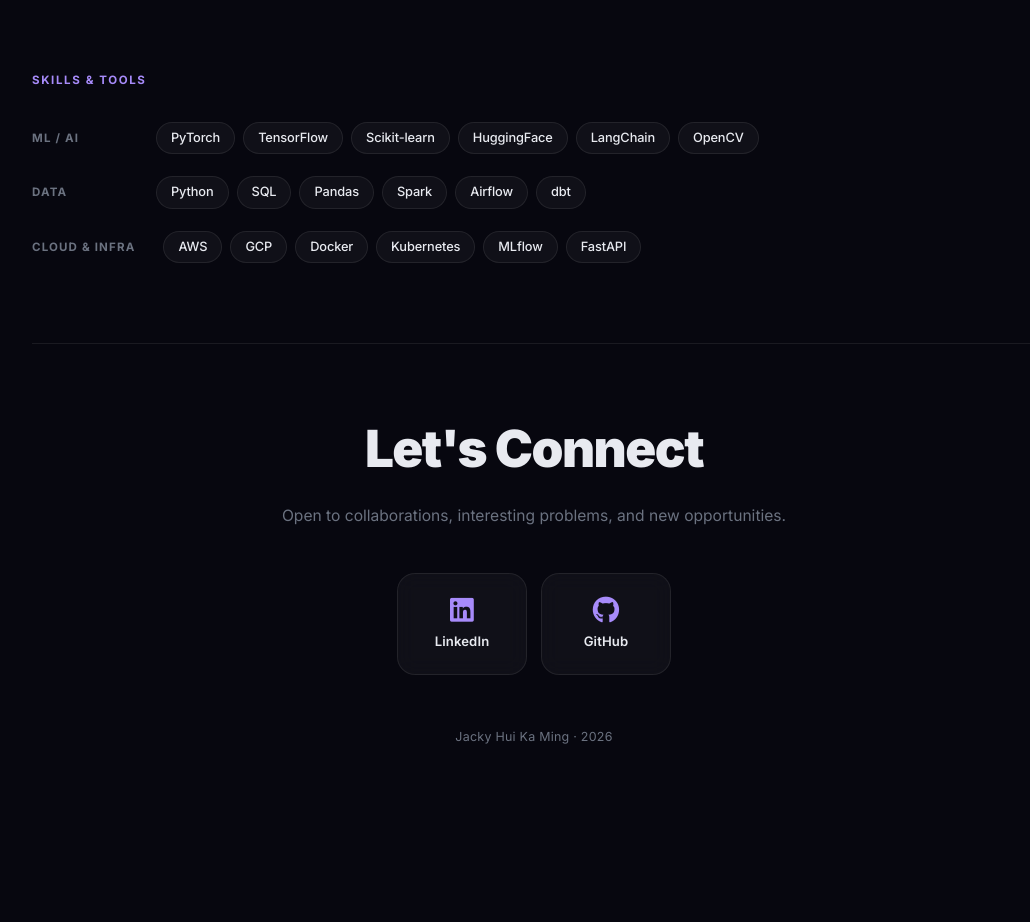
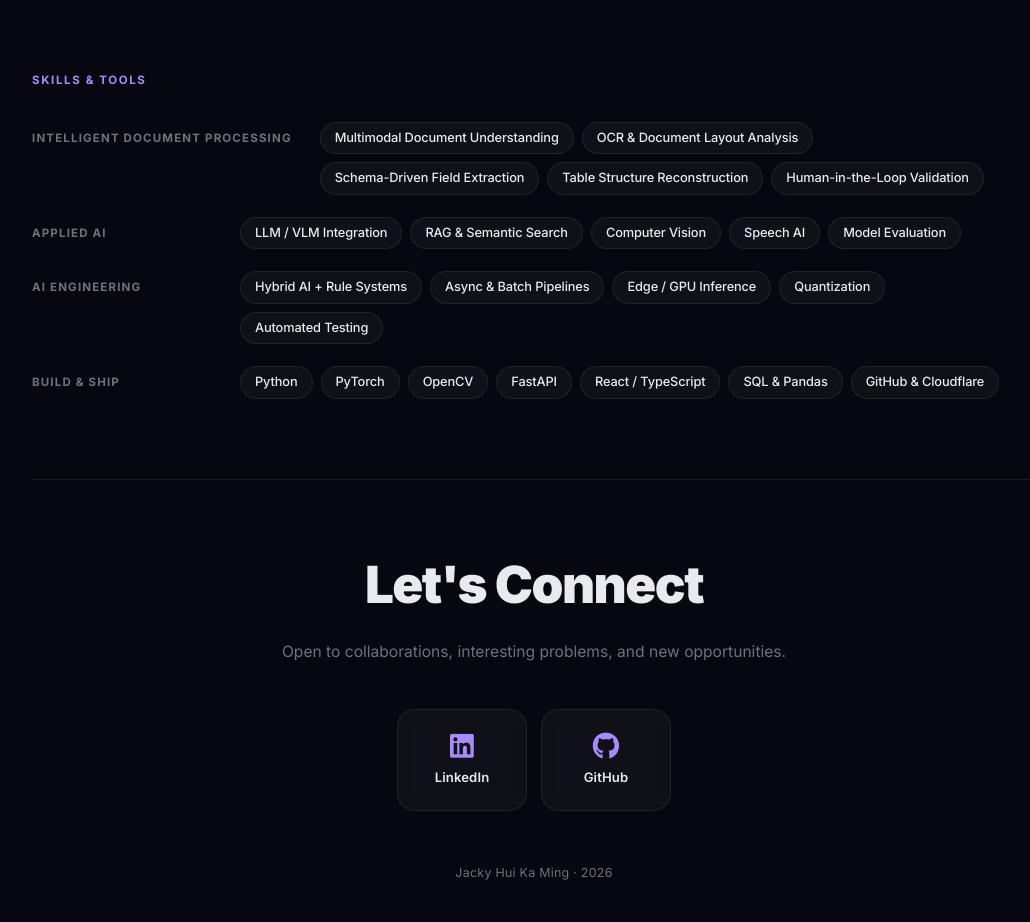
Before and after one commit to Megapotatosan/personalpage, a plain HTML site: page index.html in a window 1280 px wide. Shown: the part 1240-2162 px from the top of the page, without its empty margins (106-1136 px from the left). Before the commit the page ends 2107 px from the top, so only its background shows below. Drawn offline with Linux system fonts and the light colour scheme.

Commit message:
Refine portfolio skills and tools

```diff
--- a/index.html
+++ b/index.html
@@ -98,36 +98,45 @@
             <p class="section-label">Skills &amp; Tools</p>
             <div class="skills-groups">
                 <div class="skills-group">
-                    <span class="group-label">ML / AI</span>
+                    <span class="group-label">Intelligent Document Processing</span>
                     <div class="tags">
-                        <span class="tag">PyTorch</span>
-                        <span class="tag">TensorFlow</span>
-                        <span class="tag">Scikit-learn</span>
-                        <span class="tag">HuggingFace</span>
-                        <span class="tag">LangChain</span>
-                        <span class="tag">OpenCV</span>
+                        <span class="tag">Multimodal Document Understanding</span>
+                        <span class="tag">OCR &amp; Document Layout Analysis</span>
+                        <span class="tag">Schema-Driven Field Extraction</span>
+                        <span class="tag">Table Structure Reconstruction</span>
+                        <span class="tag">Human-in-the-Loop Validation</span>
                     </div>
                 </div>
                 <div class="skills-group">
-                    <span class="group-label">Data</span>
+                    <span class="group-label">Applied AI</span>
                     <div class="tags">
-                        <span class="tag">Python</span>
-                        <span class="tag">SQL</span>
-                        <span class="tag">Pandas</span>
-                        <span class="tag">Spark</span>
-                        <span class="tag">Airflow</span>
-                        <span class="tag">dbt</span>
+                        <span class="tag">LLM / VLM Integration</span>
+                        <span class="tag">RAG &amp; Semantic Search</span>
+                        <span class="tag">Computer Vision</span>
+                        <span class="tag">Speech AI</span>
+                        <span class="tag">Model Evaluation</span>
                     </div>
                 </div>
                 <div class="skills-group">
-                    <span class="group-label">Cloud &amp; Infra</span>
+                    <span class="group-label">AI Engineering</span>
                     <div class="tags">
-                        <span class="tag">AWS</span>
-                        <span class="tag">GCP</span>
-                        <span class="tag">Docker</span>
-                        <span class="tag">Kubernetes</span>
-                        <span class="tag">MLflow</span>
+                        <span class="tag">Hybrid AI + Rule Systems</span>
+                        <span class="tag">Async &amp; Batch Pipelines</span>
+                        <span class="tag">Edge / GPU Inference</span>
+                        <span class="tag">Quantization</span>
+                        <span class="tag">Automated Testing</span>
+                    </div>
+                </div>
+                <div class="skills-group">
+                    <span class="group-label">Build &amp; Ship</span>
+                    <div class="tags">
+                        <span class="tag">Python</span>
+                        <span class="tag">PyTorch</span>
+                        <span class="tag">OpenCV</span>
                         <span class="tag">FastAPI</span>
+                        <span class="tag">React / TypeScript</span>
+                        <span class="tag">SQL &amp; Pandas</span>
+                        <span class="tag">GitHub &amp; Cloudflare</span>
                     </div>
                 </div>
             </div>
--- a/styles.css
+++ b/styles.css
@@ -520,7 +520,7 @@ main {
     text-transform: uppercase;
     letter-spacing: 0.1em;
     color: var(--text-muted);
-    min-width: 96px;
+    min-width: 180px;
     padding-top: 7px;
     flex-shrink: 0;
 }
```
